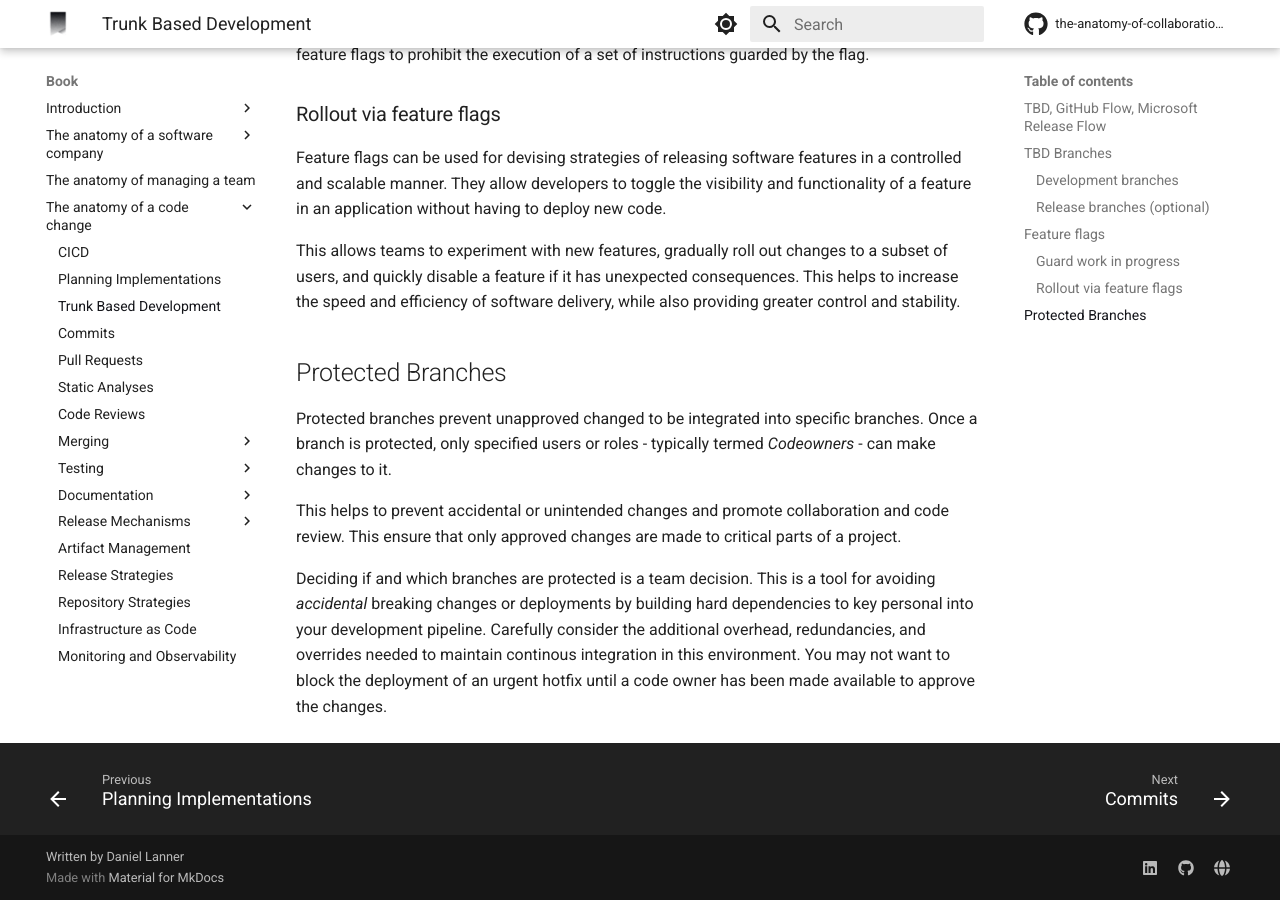
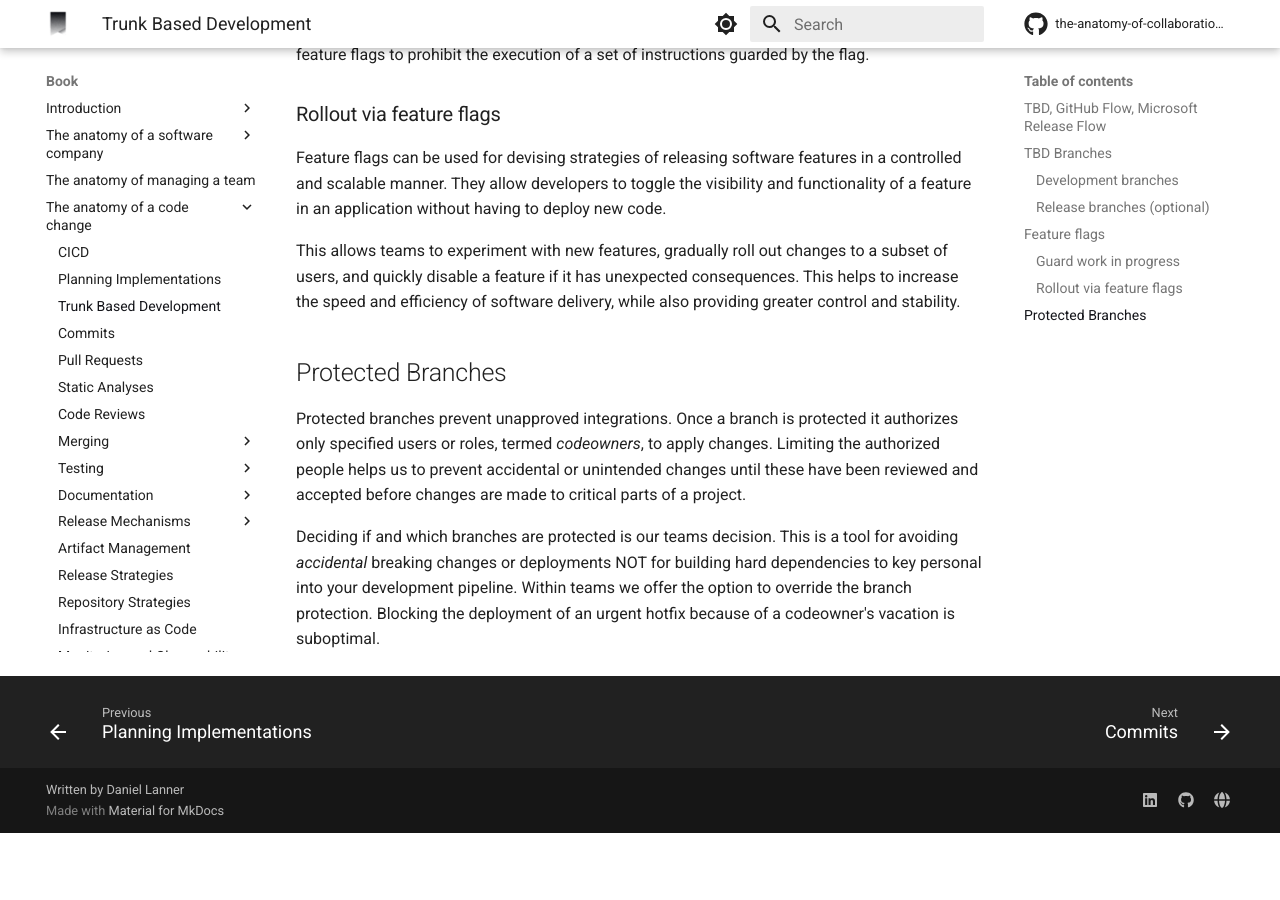
Before and after one commit to engineering-collaboration/book, an MkDocs documentation site: the page built from docs/book/anatomy-of-a-code-change/tbd.md, in a window 1280 px wide and 900 px high, scrolled down 1905 px. Built offline with MkDocs 1.6.1 and Material for MkDocs 9.7.7, drawn with Linux system fonts in a browser that asks for light colours; comment, search, counter and statistics services are not loaded; after the commit the page ends 2738 px from its top, so only the background shows below that; some of the changed text lies outside the part shown.

Commit message:
Summarize protected branches

```diff
--- a/docs/book/anatomy-of-a-code-change/tbd.md
+++ b/docs/book/anatomy-of-a-code-change/tbd.md
@@ -51,8 +51,6 @@ This allows teams to experiment with new features, gradually roll out changes to
 
 ## Protected Branches
 
-Protected branches prevent unapproved changed to be integrated into specific branches. Once a branch is protected, only specified users or roles - typically termed *Codeowners* - can make changes to it.
+Protected branches prevent unapproved integrations. Once a branch is protected it authorizes only specified users or roles, termed *codeowners*, to apply changes. Limiting the authorized people helps us to prevent accidental or unintended changes until these have been reviewed and accepted before changes are made to critical parts of a project.
 
-This helps to prevent accidental or unintended changes and promote collaboration and code review. This ensure that only approved changes are made to critical parts of a project.
-
-Deciding if and which branches are protected is a team decision. This is a tool for avoiding *accidental* breaking changes or deployments by building hard dependencies to key personal into your development pipeline. Carefully consider the additional overhead,  redundancies, and overrides needed to maintain continous integration in this environment. You may not want to block the deployment of an urgent hotfix until a code owner has been made available to approve the changes.
+Deciding if and which branches are protected is our teams decision. This is a tool for avoiding *accidental* breaking changes or deployments NOT for building hard dependencies to key personal into your development pipeline. Within teams we offer the option to override the branch protection. Blocking the deployment of an urgent hotfix because of a codeowner's vacation is suboptimal.
```
Also changed, not shown: other parts of docs/book/anatomy-of-a-code-change/tbd.md (+1 -1 lines).
